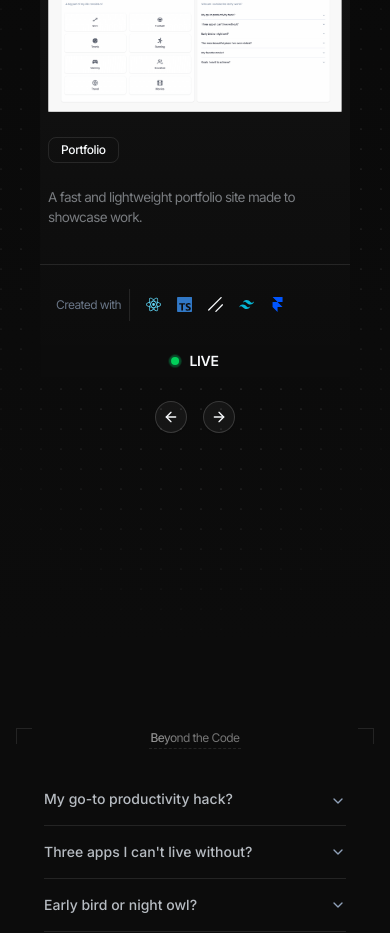
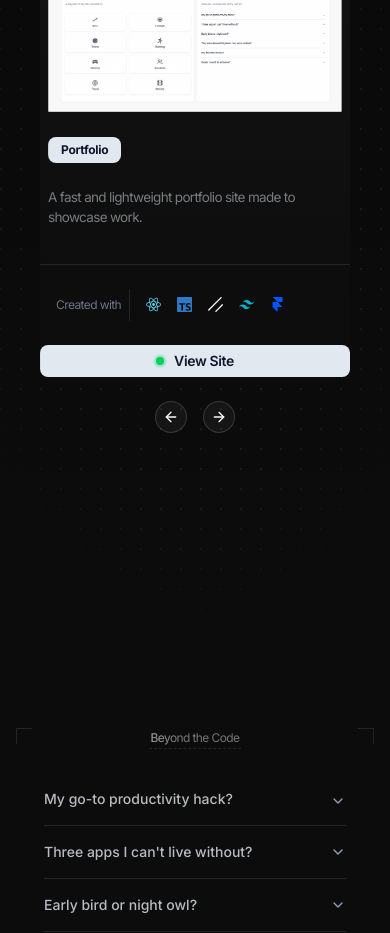
Before and after one commit to hassohamid/Portfolio-V1, a React (Vite) app: page / in a window 390 px wide. Shown: the part 2080-3013 px from the top of the page. Built offline with nearby package versions, Linux system fonts and the light colour scheme.

Commit message:
MobileFix

```diff
--- a/src/layout/Projects.tsx
+++ b/src/layout/Projects.tsx
@@ -95,11 +95,14 @@ export default function Projects() {
                             className="cursor-pointer size-full sm:hidden pt-4  px-2 "
                           />
                         </a>
-                        <h1 className="sm:hidden px-2 font-bold tracking-tight">
-                          <Badge variant="outline" className="px-3 py-1 ">
+                        <div className="sm:hidden px-2  ">
+                          <Badge
+                            variant="default"
+                            className="px-3 py-1 font-bold  tracking-tight  "
+                          >
                             {project.name}
                           </Badge>
-                        </h1>
+                        </div>
                         <p className=" sm:text-center  tracking-tighter px-2 text-[13.5px] sm:px-5 pb-3 text-primary/50 ">
                           {project.description}
                         </p>
@@ -117,8 +120,8 @@ export default function Projects() {
                         <Button
                           asChild
                           size="sm"
-                          variant="outline"
-                          className="border-none dark:bg-[rgb(12,12,12)] shadow-md rounded-none  sm:hidden"
+                          variant="default"
+                          className="border-none shadow-md sm:hidden"
                         >
                           <a
                             target="_blank"
@@ -129,7 +132,7 @@ export default function Projects() {
                               <span className="animate-ping absolute h-full w-full rounded-full bg-green-400 opacity-75"></span>
                               <span className="rounded-full h-full w-full bg-green-500"></span>
                             </span>
-                            LIVE
+                            View Site
                           </a>
                         </Button>
                       </Card>
```
Also changed, not shown: 1 other file (tests, documents, lock files or other folders).
